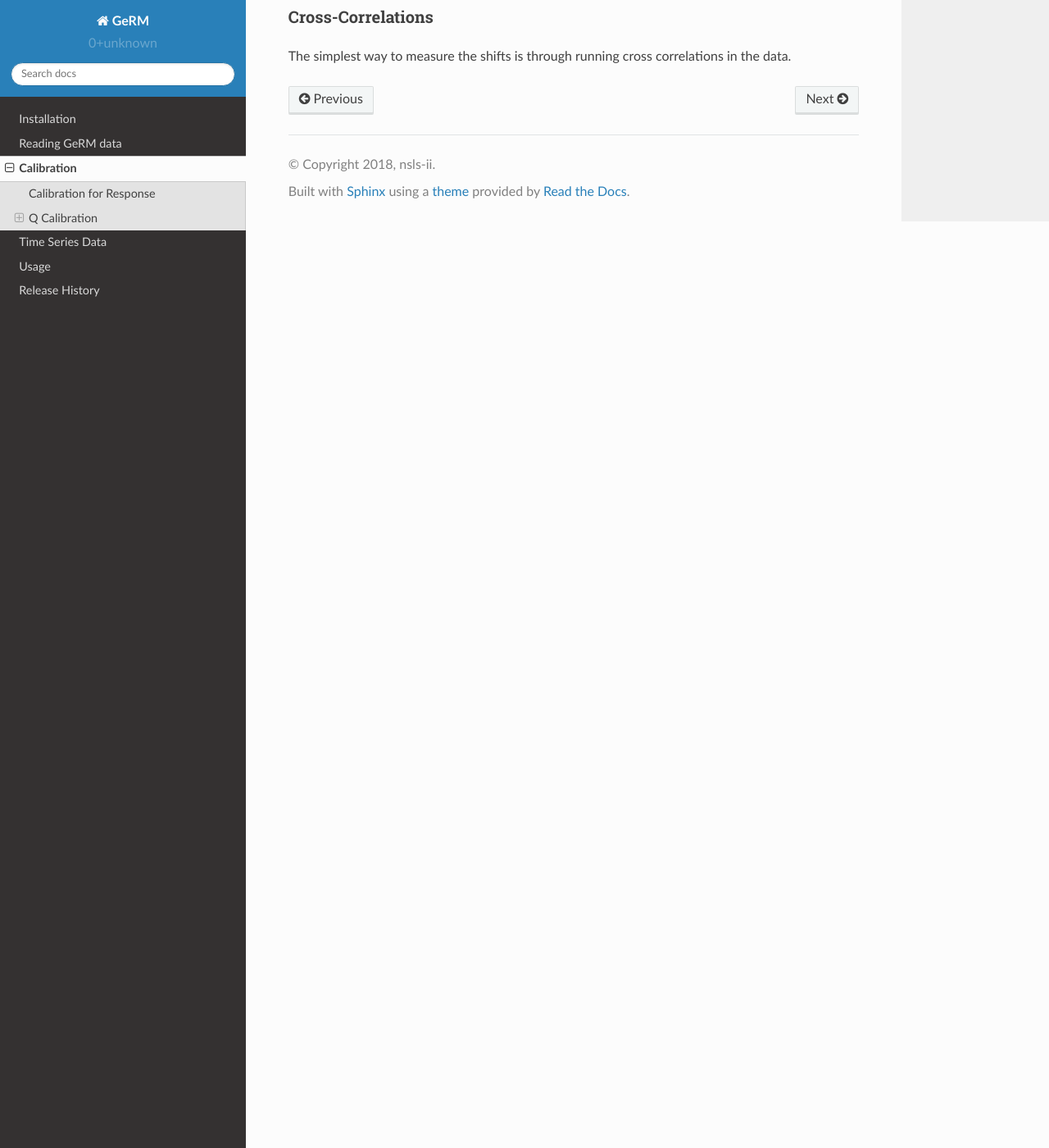
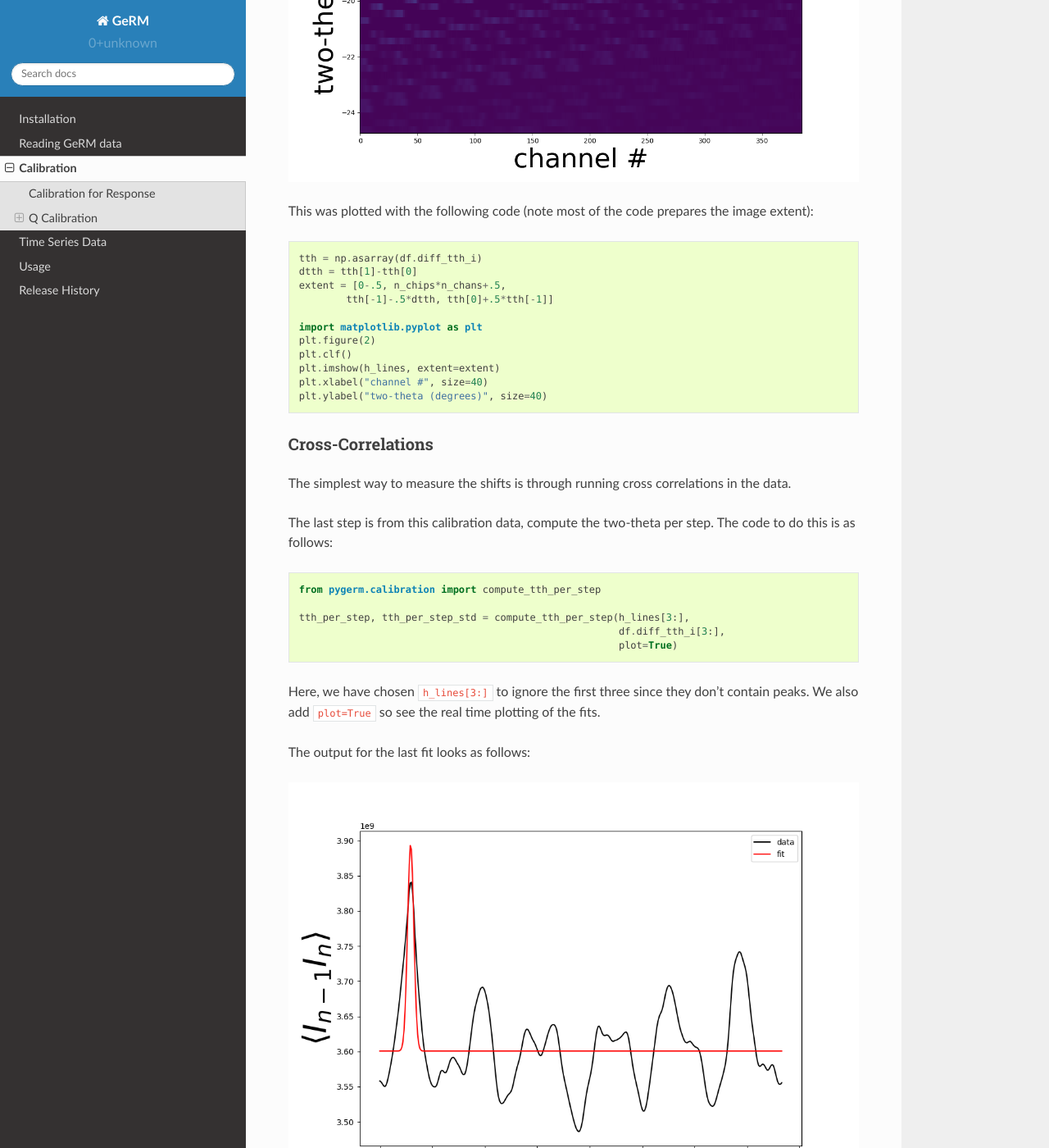
Before and after one commit to NSLS-II/GeRM, a Sphinx documentation site: the page built from docs/source/calibration.rst, in a window 1280 px wide and 1400 px high, scrolled down 4909 px. Shown: the whole window at 82% size. Built offline with Sphinx 7.4.7 and the Read the Docs theme 2.0.0, drawn with Linux system fonts in a browser that asks for light colours; pages that are not in the unit, such as notebooks, are missing from menus; some of the changed text lies outside the part shown.

```diff
--- a/docs/source/calibration.rst
+++ b/docs/source/calibration.rst
@@ -196,3 +196,63 @@
 
 The simplest way to measure the shifts is through running cross correlations in
 the data.
+
+The last step is from this calibration data, compute the two-theta per step.
+The code to do this is as follows:
+
+.. code-block:: python
+
+    from pygerm.calibration import compute_tth_per_step
+
+    tth_per_step, tth_per_step_std = compute_tth_per_step(h_lines[3:],
+                                                          df.diff_tth_i[3:],
+                                                          plot=True)
+
+
+Here, we have chosen ``h_lines[3:]`` to ignore the first three since they don't
+contain peaks. We also add ``plot=True`` so see the real time plotting of the
+fits.
+
+The output for the last fit looks as follows:
+
+.. figure:: figs/006_qcalib_fit.png
+
+For each pair of adjacent lines, we fit a cross-correlation (convolve the two
+curves together) and fit the point of maximum correlation to a Gaussian. The
+point of maximum correlation is where the curves have shifted.
+
+In this case ``tth_per_step=0.0172`` with a standard deviation of
+``tth_per_step_std=0.0002538``. That's about a ``1.48%`` error.  Since we
+averaged 47 points and if we assume these measurements to be independent, the
+mean is expected to roughly have a ``1.48/np.sqrt(47)=.21%`` error.
+
+
+If we run a crude plot, by shifting versus pixel:
+
+.. code-block:: python
+
+    plt.figure(3);
+    plt.clf()
+    tth = np.asarray(df.diff_tth_i)
+    tth0 = tth[0]
+    chan_pos = np.arange(n_chips*n_chans)
+    for tth, h_line in zip(tth, h_lines):
+        step = int((tth-tth0)/tth_per_step)
+        plt.semilogy(chan_pos - step, h_line)
+
+    plt.xlim(500, 1822)
+    xlabel("pixel", size=40)
+    ylabel("intensity", size=40)
+
+We see the following:
+
+.. figure:: figs/007_qcalib_shift_plot.png
+
+
+
+Alternatives
+~~~~~~~~~~~~
+
+It may be possible to have this calibration working using a Hough transform
+(suggested by Thomas Caswell; see in scikit-image). This could be investigated
+in the future.
--- a/docs/source/index.rst
+++ b/docs/source/index.rst
@@ -12,6 +12,7 @@
    installation
    handlers
    calibration
+   stitching
    time_series_data
    usage
    release-history
```
Also changed, not shown: docs/source/figs/004_times_series_map.png (added), docs/source/figs/005_qcalib_lines.png (added), docs/source/figs/006_qcalib_fit.png (added), docs/source/figs/007_qcalib_shift_plot.png (added), docs/source/figs/008_qcalib_stitched_final.png (added).
